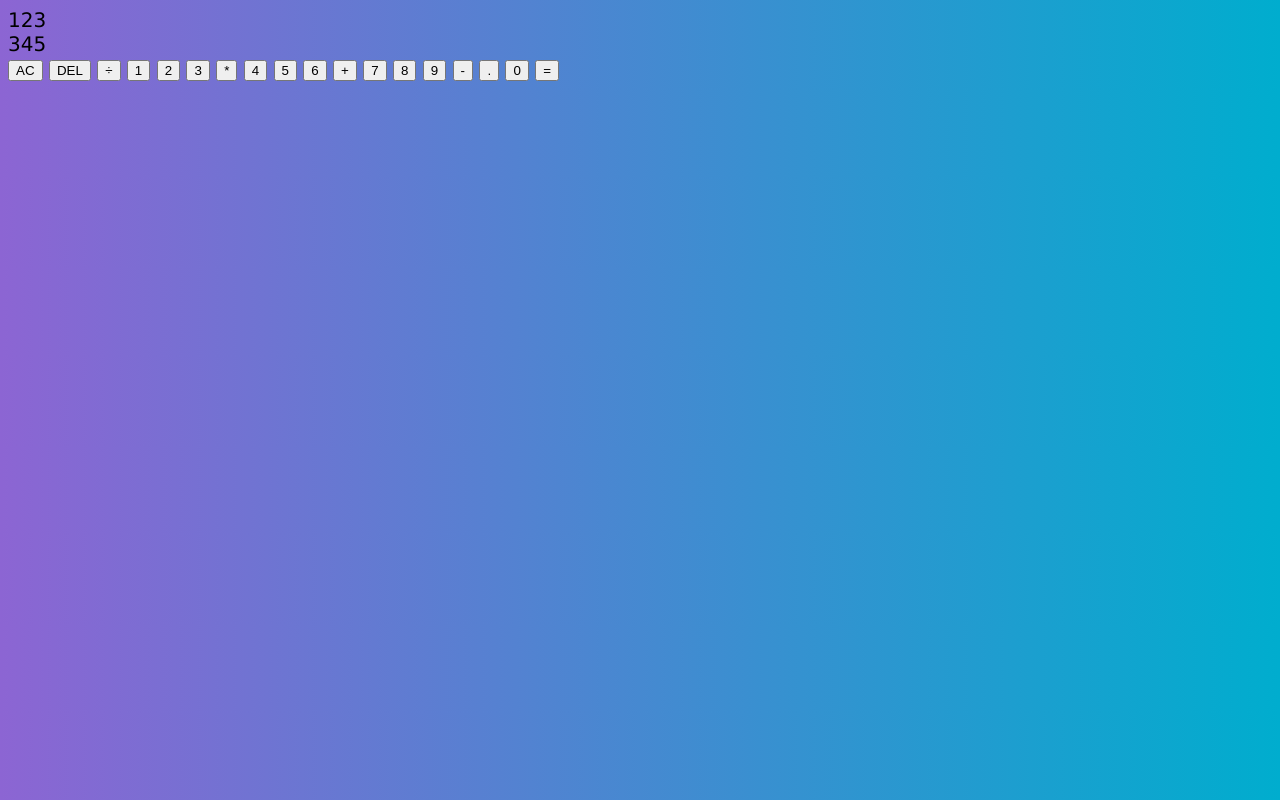
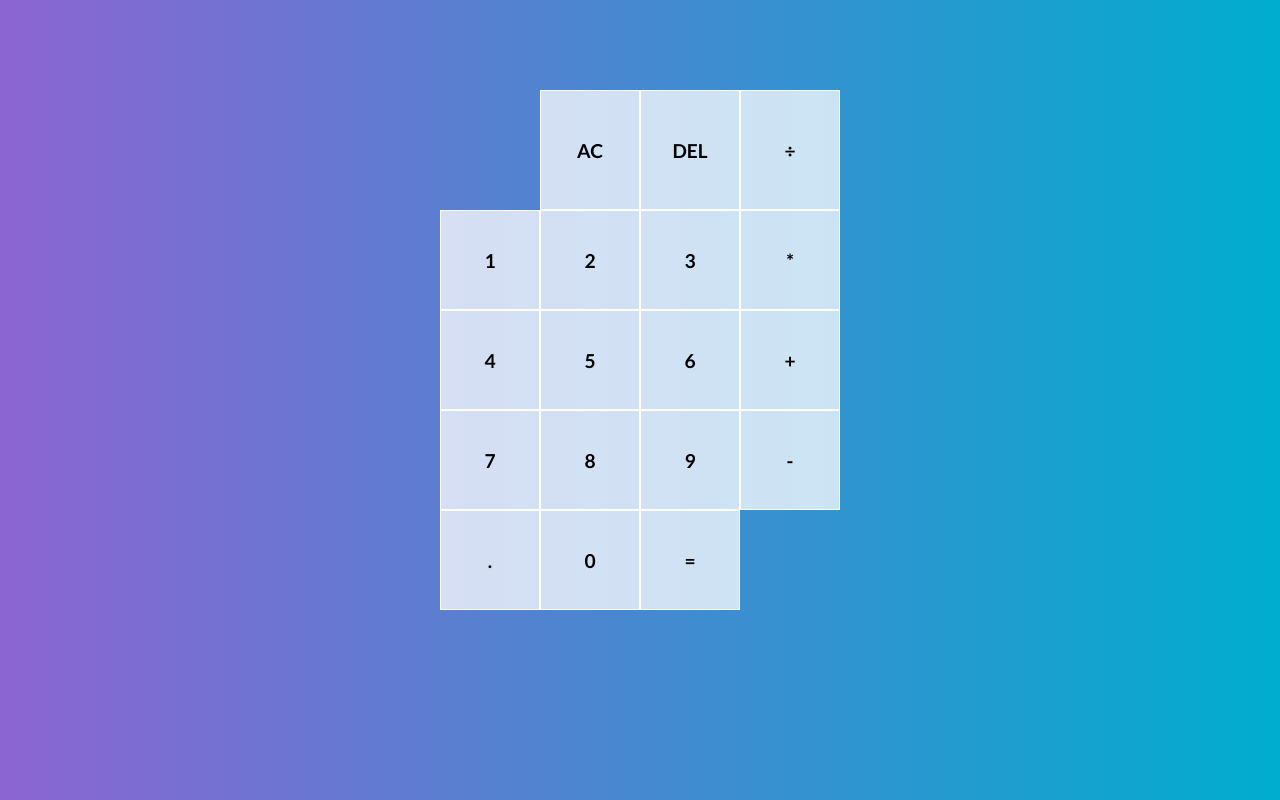
Before and after one commit to madcodex2003/simpleCalculator, a plain HTML site: page index.html in a window 1280 px wide. Drawn offline with Linux system fonts and the light colour scheme.

Commit message:
styling calculator ui

```diff
--- a/index.html
+++ b/index.html
@@ -6,12 +6,15 @@
     <title>Calculator</title>
     <link href="style.css" rel="stylesheet">
     <script src="script.js" defer></script>
+    <link rel="preconnect" href="https://fonts.googleapis.com">
+    <link rel="preconnect" href="https://fonts.gstatic.com" crossorigin>
+    <link href="https://fonts.googleapis.com/css2?family=Lato:ital,wght@0,100;0,300;0,400;0,700;0,900;1,100;1,300;1,400;1,700;1,900&display=swap" rel="stylesheet">
 </head>
 <body>
     <div class="container">
         <div class="output">
-            <div class="pretextDisplay">123</div>
-            <div class="currentDisplay">345</div>
+            <div class="pretextDisplay"></div>
+            <div class="currentDisplay"></div>
         </div>
         <button class="spanTwo">AC</button>
         <button class="spanOne">DEL</button>
--- a/style.css
+++ b/style.css
@@ -1,5 +1,31 @@
+*, *::before, *::after {
+  box-sizing: border-box;
+  font-family: Lato, sans-serif;
+  font-weight: bold;
+}
+
 body{
+    padding: 0;
+    margin: 0;
     background: linear-gradient(to right, #8c65d3, #00adce);
-    font-family: 'Lucida Sans', 'Lucida Sans Regular', 'Lucida Grande', 'Lucida Sans Unicode', Geneva, Verdana, sans-serif;
-    font-size: 20px;
 }
+.container{
+    display: grid;
+    justify-content: center;
+    align-content: center;
+    min-height: 100vh;
+    grid-template-columns: repeat(4, 100px);
+    grid-template-rows: minmax(120px, auto) repeat(5, 100px);
+}
+
+.container > button{
+    cursor: pointer;
+    font-size: 1.2rem;
+    border: 1px solid white;
+    outline: none;
+    background-color: rgba(255, 255, 255, .75);
+}
+
+.container > button:hover{
+    background-color: rgba(255, 255, 255, .9);
+}
```
